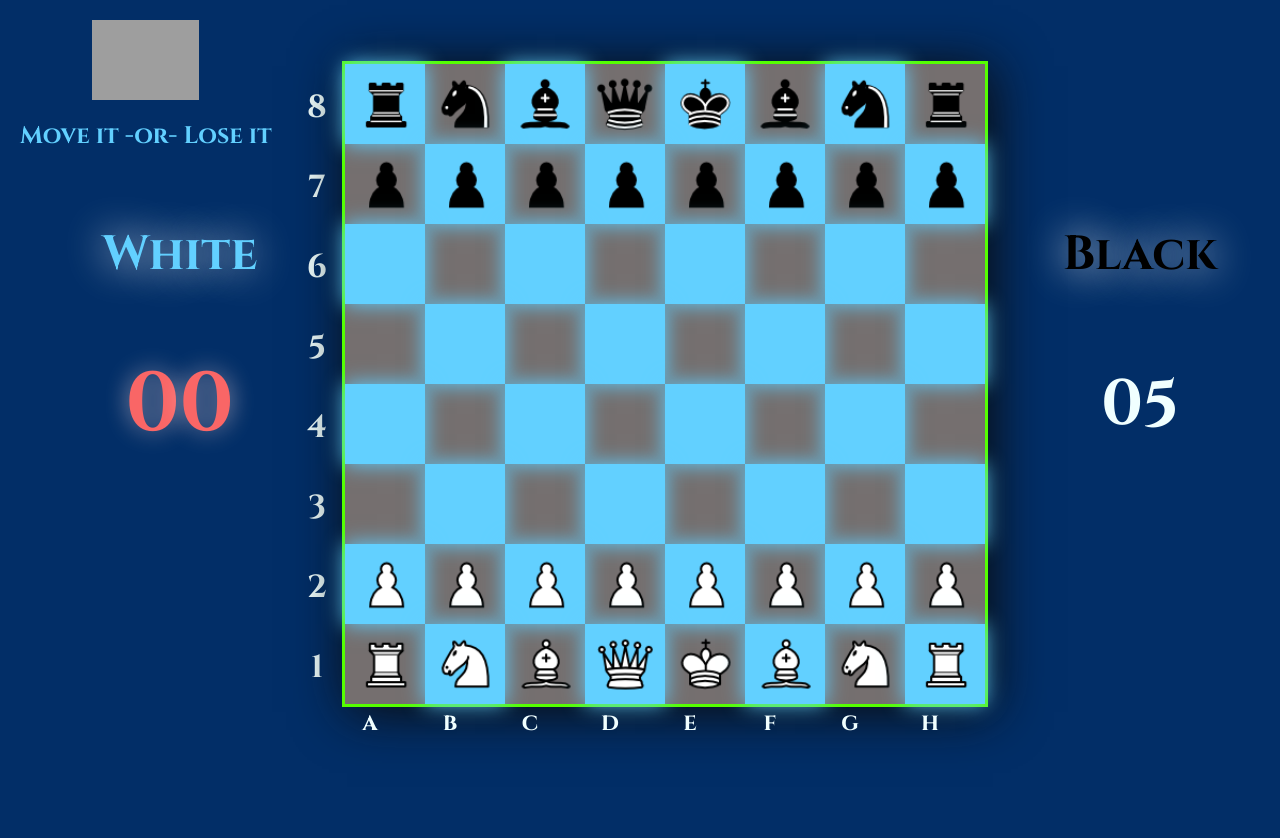
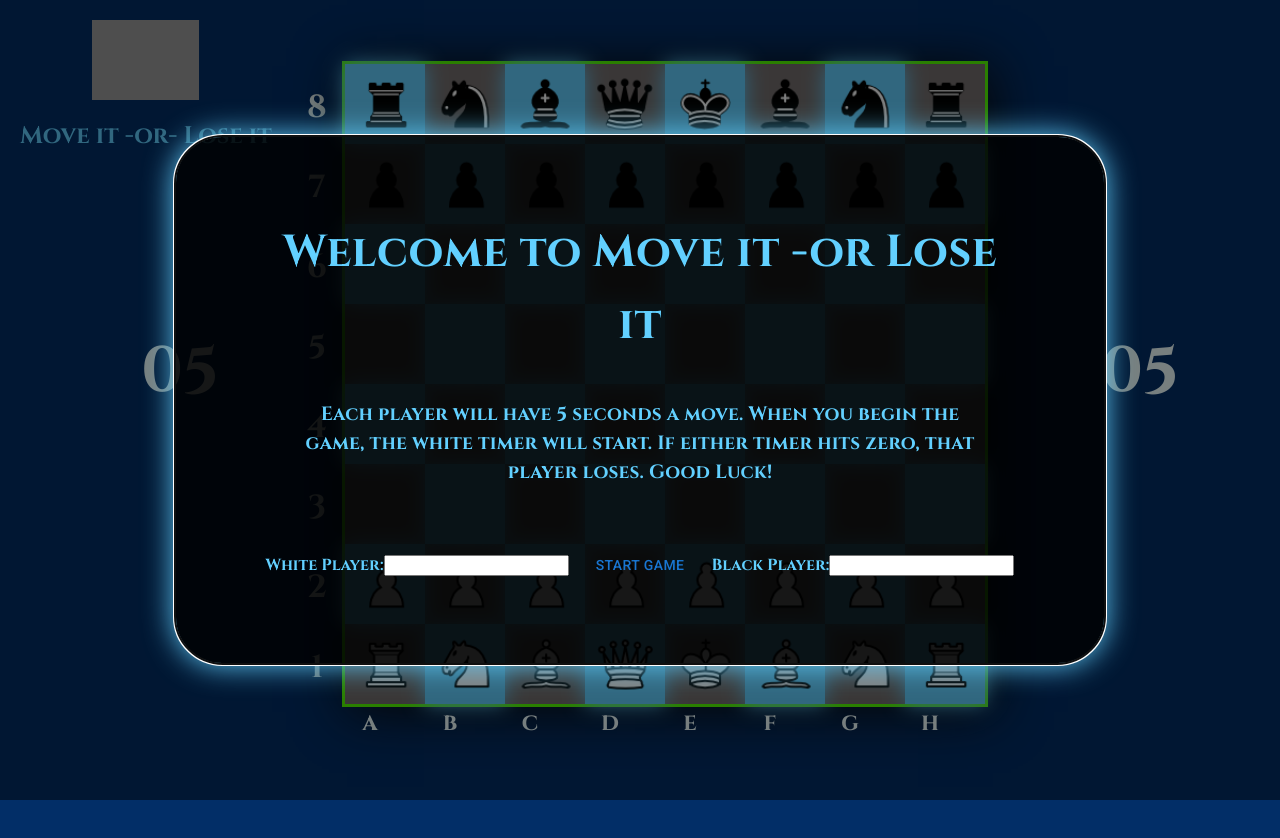
Before and after one commit to 1travelintexan/Chess-Game, a React (Create React App) app: page / in a window 1280 px wide. Shown: the top 838 px of the page. Built offline with nearby package versions, Linux system fonts and the light colour scheme; grey boxes are pictures that could not be loaded.

Commit message:
modal working with players names, king in check still buggy

```diff
--- a/src/App.js
+++ b/src/App.js
@@ -3,19 +3,24 @@ import BlackTimer from "./components/BlackTimer";
 import Chessboard from "./components/Chessboard";
 import WhiteTimer from "./components/WhiteTimer";
 import Logo from "./components/Logo";
+import BasicModal from "./components/Modal";
 
 function App() {
+  const [players, setPlayers] = useState({ white: "", black: "" });
+  const [gameHasStarted, setGameHasStarted] = useState(false);
+  const [isWhiteMoving, setIsWhiteMoving] = useState(true);
   const [whiteTime, setWhiteTime] = useState(5);
-  const [isWhiteMoving, setIsWhiteMoving] = useState(true);
   const [blackTime, setBlackTime] = useState(5);
   const [beatingClass, setBeatingClass] = useState({
-    white: "beating-class-white",
+    white: undefined,
     black: undefined,
   });
 
+  //set the beating of the timers
   useEffect(() => {
     let whiteInterval;
     let blackInterval;
+    if (gameHasStarted) {
       if (isWhiteMoving) {
         whiteInterval = setInterval(() => {
           setWhiteTime((prev) => prev - 1);
@@ -27,11 +32,12 @@ function App() {
         }, 1000);
         clearInterval(whiteInterval);
       }
+    }
     return () => {
       clearInterval(whiteInterval);
       clearInterval(blackInterval);
     };
-  }, [isWhiteMoving]);
+  }, [isWhiteMoving, gameHasStarted]);
 
   // if (whiteTime <= 0 || blackTime <= 0) {
   //   if (isWhiteMoving) {
@@ -42,17 +48,25 @@ function App() {
   // }
   return (
     <>
+      <BasicModal
+        players={players}
+        setPlayers={setPlayers}
+        setGameHasStarted={setGameHasStarted}
+        setBeatingClass={setBeatingClass}
+      />
       <Logo />
       <div id="timers-container">
         <WhiteTimer
           whiteTime={whiteTime}
           setWhiteTime={setWhiteTime}
           beatingClass={beatingClass.white}
+          whitePlayer={players.white}
         />
         <BlackTimer
           blackTime={blackTime}
           setBlackTime={setBlackTime}
           beatingClass={beatingClass.black}
+          blackPlayer={players.black}
         />
       </div>
       <div id="App">
--- a/src/components/BlackTimer.jsx
+++ b/src/components/BlackTimer.jsx
@@ -1,7 +1,7 @@
-function BlackTimer({ blackTime, beatingClass }) {
+function BlackTimer({ blackTime, beatingClass, blackPlayer }) {
   return (
     <div id="black-timer">
-      <h1 id="black">Black</h1>
+      <h1 id="black">{blackPlayer}</h1>
       <h1 className={`time ${beatingClass}`}>0{blackTime}</h1>
     </div>
   );
--- a/src/components/Chessboard.jsx
+++ b/src/components/Chessboard.jsx
@@ -22,8 +22,10 @@ function Chessboard({
   handleBeatingClass,
 }) {
   const [whitePieceTurn, setWhitePieceTurn] = useState(true);
-  const [whiteKingInCheck, setWhiteKingInCheck] = useState(false);
-  const [blackKingInCheck, setBlackKingInCheck] = useState(false);
+  const [kingInCheck, setKingInCheck] = useState({
+    whiteKing: false,
+    blackKing: false,
+  });
   let piecesArr = [
     //white pawns
     {
@@ -137,6 +139,7 @@ function Chessboard({
       x: "e",
       y: 1,
       firstMove: true,
+      isInCheck: false,
     },
     //black pawns
     {
@@ -250,6 +253,7 @@ function Chessboard({
       x: "e",
       y: 8,
       firstMove: true,
+      isInCheck: false,
     },
   ];
   const [chessboard, setChessboard] = useState([]);
@@ -257,6 +261,7 @@ function Chessboard({
 
   const numbers = [1, 2, 3, 4, 5, 6, 7, 8];
   const boardLetters = ["a", "b", "c", "d", "e", "f", "g", "h"];
+  let copyPieces = JSON.parse(JSON.stringify(pieces));
 
   useEffect(() => {
     let arr = [];
@@ -270,6 +275,7 @@ function Chessboard({
           let type;
           let isFirstMove;
           let darkSquare;
+          let isInCheck;
           pieces.forEach((piece) => {
             if (piece.x === letters[i] && piece.y === j) {
               image = piece.image;
@@ -277,6 +283,7 @@ function Chessboard({
               type = piece.type;
               isFirstMove = piece.firstMove;
               darkSquare = piece.darkSquare;
+              isInCheck = piece.isInCheck;
             }
           });
 
@@ -288,6 +295,7 @@ function Chessboard({
             isFirstMove,
             possibleMoveClass: "",
             darkSquare,
+            isInCheck,
           });
         }
       }
@@ -296,10 +304,26 @@ function Chessboard({
     setChessboard(arr);
   }, [pieces]);
 
+  // setting king is in check css
+  useEffect(() => {
+    let newArr = copyPieces.map((e) => {
+      if (e.type === "king" && e.color === "white") {
+        e.isInCheck = kingInCheck.whiteKing;
+      } else if (e.type === "king" && e.color === "black") {
+        e.isInCheck = kingInCheck.blackKing;
+      }
+      return e;
+    });
+    setPieces(newArr);
+  }, [kingInCheck.blackKing, kingInCheck.whiteKing]);
   const filterSquares = (arr, position) => {
     return arr.filter((e) => e.place === position);
   };
   const setClassForAvailableSquares = (position, pieceType) => {
+    let kingInCheck = {
+      whiteKing: false,
+      blackKing: false,
+    };
     //<============all bishop possible moves=========>
     if (pieceType === "bishop") {
       let chessboardCopy = [...chessboard];
@@ -536,7 +560,7 @@ function Chessboard({
     }
     //<============all queen possible moves=========>
     if (pieceType === "queen") {
-      let chessboardCopy = [...chessboard];
+      let chessboardCopy = JSON.parse(JSON.stringify(chessboard));
       let allSquares = [];
       let availableSquares = [];
       let letterNum = JSON.parse(JSON.stringify(position.charCodeAt(0)));
@@ -575,7 +599,6 @@ function Chessboard({
         allSquares.push(square[0]);
       }
       for (let i = 1; i < allSquares.length; i++) {
-        console.log("herfe", allSquares[i]);
         if (allSquares[i].type && allSquares[i].type === "king") {
           availableSquares.push(allSquares[i]);
         }
@@ -723,21 +746,19 @@ function Chessboard({
       //mapping over the squares to add all of the possible move classes
       chessboardCopy.map((square) => {
         availableSquares.forEach((availableSquare) => {
+          //<=============write function to handle state of if king is in check then add class to piece
           if (
             availableSquare.type === "king" &&
             square.place === availableSquare.place
           ) {
-            square.possibleMoveClass = "king-in-check";
-            if (
-              availableSquare.type === "king" &&
-              availableSquare.color === "black"
-            ) {
-              setBlackKingInCheck(true);
+            // //sets state for when a king is in check
+            if (availableSquare.color === "black") {
+              kingInCheck.blackKing = true;
             } else {
-              setWhiteKingInCheck(true);
+              kingInCheck.whiteKing = true;
             }
           }
-
+          // puts circle on each square that is available for queen to move
           if (
             square.place === availableSquare.place &&
             availableSquare.type !== "king"
@@ -747,6 +768,7 @@ function Chessboard({
         });
         return square;
       });
+      setChessboard(chessboardCopy);
     }
     //<===========all possible king moves==============>
     if (pieceType === "king") {
@@ -809,6 +831,7 @@ function Chessboard({
         return square;
       });
     }
+    return kingInCheck;
   };
 
   const findIndexOfObject = (arr, coordinate) => {
@@ -1101,6 +1124,30 @@ function Chessboard({
       handleBlackTime(5);
       handleWhiteTimer(true);
       handleBeatingClass({ white: "beating-class-white", black: undefined });
+    }
+
+    //check when you move a piece if the king is now in check
+    let kingIsInCheck = setClassForAvailableSquares(to, pieceType);
+    console.log(
+      "is the king in check hrere",
+      kingIsInCheck.whiteKing,
+      kingIsInCheck.blackKing
+    );
+    if (kingIsInCheck.whiteKing) {
+      console.log("white king in check!");
+      setKingInCheck({ ...kingInCheck, whiteKing: true });
+    } else if (kingIsInCheck.blackKing) {
+      console.log("black king in check!");
+      setKingInCheck({ ...kingInCheck, blackKing: true });
+    } else if (
+      kingIsInCheck.blackKing === true &&
+      kingIsInCheck.whiteKing === true
+    ) {
+      console.log("both kings in check");
+      setKingInCheck({ whiteKing: true, blackKing: true });
+    } else {
+      console.log("neither king in check");
+      setKingInCheck({ whiteKing: false, blackKing: false });
     }
   };
 
@@ -1473,7 +1520,6 @@ function Chessboard({
         return true;
     }
   };
-
   return (
     <div id="chess-page">
       <div id="chessboard-container">
@@ -1513,6 +1559,7 @@ function Chessboard({
                       possibleMoves={handlePossibleMoves}
                       whitePieceTurn={whitePieceTurn}
                       setWhitePieceTurn={setWhitePieceTurn}
+                      isInCheck={e.isInCheck}
                     />
                   </div>
                 );
@@ -1532,6 +1579,7 @@ function Chessboard({
                       possibleMoves={handlePossibleMoves}
                       whitePieceTurn={whitePieceTurn}
                       setWhitePieceTurn={setWhitePieceTurn}
+                      isInCheck={e.isInCheck}
                     />
                   </div>
                 );
--- a/src/components/Logo.jsx
+++ b/src/components/Logo.jsx
@@ -3,7 +3,7 @@ function Logo() {
   return (
     <div id="logo-container">
       <img src={logo} alt="logo" id="logo-image" />
-      <h2 id="logo">Move it -or- Lose it</h2>
+      <h2 id="logo-text">Move it -or- Lose it</h2>
     </div>
   );
 }
--- /dev/null
+++ b/src/components/Modal.jsx
@@ -0,0 +1,76 @@
+import * as React from "react";
+import Box from "@mui/material/Box";
+import Button from "@mui/material/Button";
+import Typography from "@mui/material/Typography";
+import Modal from "@mui/material/Modal";
+
+const style = {
+  position: "absolute",
+  top: "50%",
+  left: "50%",
+  transform: "translate(-50%, -50%)",
+  width: "60%",
+  bgcolor: "rgba(0, 0, 0, 0.816)",
+  color: "rgb(98, 208, 255)",
+  border: "2px solid rgb(98, 208, 255)",
+  boxShadow: "0 0 30px rgb(98, 208, 255)",
+  borderRadius: "3rem",
+  p: 10,
+  fontFamily: "Cinzel, serif",
+};
+
+export default function BasicModal({
+  setPlayers,
+  players,
+  setGameHasStarted,
+  setBeatingClass,
+}) {
+  const [open, setOpen] = React.useState(true);
+  const handleClose = () => {
+    setOpen(false);
+    setGameHasStarted(true);
+    setBeatingClass({
+      white: "beating-class-white",
+      black: undefined,
+    });
+  };
+
+  const handlePlayerNames = (e) => {
+    let name = e.target.name;
+    let value = e.target.value;
+    console.log(name, value);
+    setPlayers({ ...players, [name]: value });
+  };
+  return (
+    <div>
+      <Modal
+        open={open}
+        onClose={handleClose}
+        aria-labelledby="modal-modal-title"
+        aria-describedby="modal-modal-description"
+      >
+        <Box sx={style}>
+          <Typography id="modal-modal-title" variant="h6" component="h2">
+            Welcome to Move it -or Lose it
+          </Typography>
+          <Typography id="modal-modal-description" sx={{ m: 5 }}>
+            Each player will have 5 seconds a move. When you begin the game, the
+            white timer will start. If either timer hits zero, that player
+            loses. Good Luck!
+          </Typography>
+          <div id="box-modal-inputs">
+            <div>
+              <label>White Player:</label>
+              <input onChange={handlePlayerNames} name="white" />
+            </div>
+            <Button onClick={handleClose}>Start Game</Button>
+            <div>
+              <label>Black Player:</label>
+              <input onChange={handlePlayerNames} name="black" />
+            </div>
+          </div>
+        </Box>
+      </Modal>
+    </div>
+  );
+}
--- a/src/components/WhiteTimer.jsx
+++ b/src/components/WhiteTimer.jsx
@@ -1,7 +1,7 @@
-function WhiteTimer({ whiteTime, beatingClass }) {
+function WhiteTimer({ whiteTime, beatingClass, whitePlayer }) {
   return (
     <div id="white-timer">
-      <h1 id="white">White</h1>
+      <h1 id="white-player">{whitePlayer}</h1>
       <h1 className={`time ${beatingClass}`}>0{whiteTime}</h1>
     </div>
   );
--- a/src/index.css
+++ b/src/index.css
@@ -7,6 +7,22 @@ body {
   color: azure;
 }
 
+#modal-modal-title {
+  font-family: "Cinzel", serif;
+  font-size: 2.8rem;
+  text-align: center;
+}
+#modal-modal-description {
+  font-family: "Cinzel", serif;
+  font-size: 1.2rem;
+  text-align: center;
+}
+#box-modal-inputs {
+  padding-top: 20px;
+  display: flex;
+  align-items: center;
+  justify-content: space-around;
+}
 :root {
   --chessboard-width: 80vh;
   --tile: 10vh;
@@ -25,7 +41,7 @@ body {
   height: 10vh;
 }
 
-#logo {
+#logo-text {
   font-size: 1.5rem;
   color: rgb(98, 208, 255);
 }
@@ -78,10 +94,10 @@ body {
 .time {
   font-size: 4rem;
 }
-#white {
+#white-player {
   font-size: 3rem;
-  color: rgb(98, 208, 255);
-  text-shadow: 0 0 40px white;
+  color: rgb(238, 244, 247);
+  text-shadow: 0 0 40px rgb(0, 0, 0);
 }
 #black {
   font-size: 3rem;
@@ -105,6 +121,11 @@ body {
   height: var(--chessboard-width);
   border: 3px solid rgb(85, 255, 0);
   box-shadow: 5px 5px 50px rgb(12, 12, 12);
+}
+
+.king-in-check {
+  background-color: rgba(255, 0, 0, 0.89);
+  animation: fade 1.5s infinite linear;
 }
 
 .tile {
@@ -143,14 +164,6 @@ body {
   border: 7px solid rgba(254, 255, 255, 0.611);
   border-radius: 50%;
   box-shadow: 0 0 20px rgb(33, 192, 255);
-}
-.king-in-check {
-  position: absolute;
-  width: 50px;
-  height: 50px;
-  border: 7px solid rgba(254, 69, 23, 0.809);
-  border-radius: 50%;
-  box-shadow: 0 0 20px rgb(142, 27, 1);
 }
 
 #letters-row {
@@ -195,3 +208,15 @@ body {
     transform: scale(0.8);
   }
 }
+
+@keyframes fade {
+  0% {
+    background-color: red;
+  }
+  80% {
+    background-color: rgba(255, 0, 0, 0.277);
+  }
+  100% {
+    background-color: red;
+  }
+}
```
Also changed, not shown: package.json (+7 -0 lines), public/index.html (+6 -1 lines), src/components/ChessTile.jsx (+4 -4 lines), 1 other file (tests, documents, lock files or other folders). Lines whose indentation alone changed are shown as unchanged.
